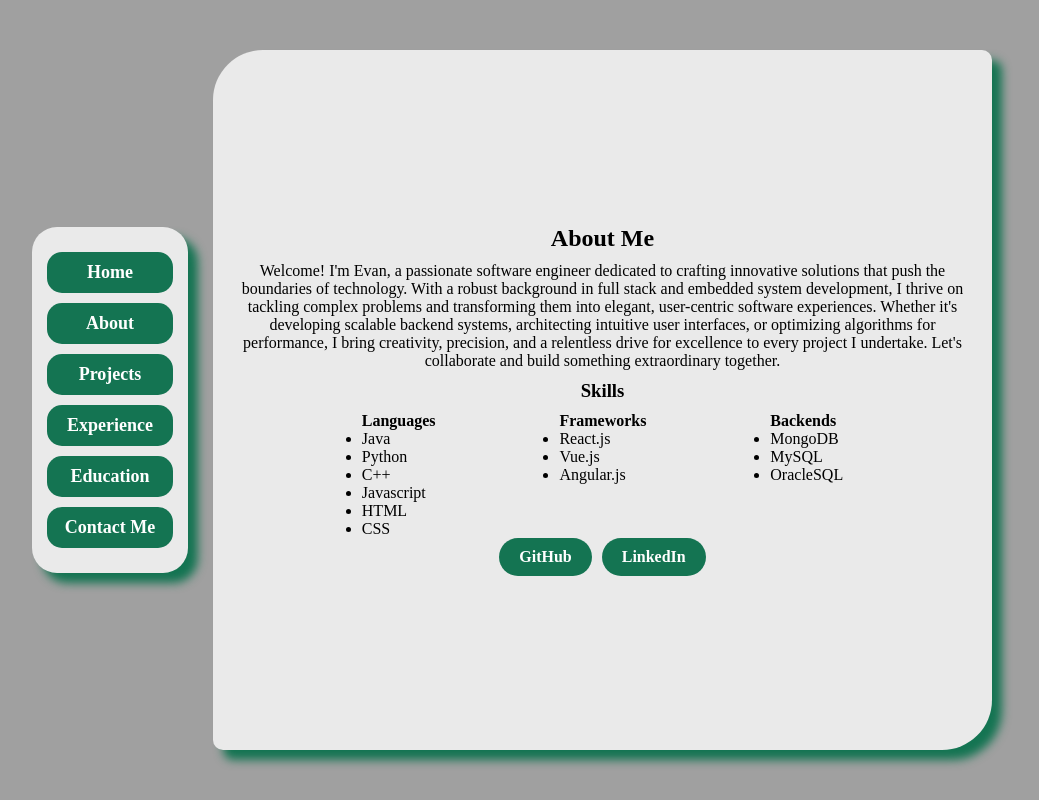
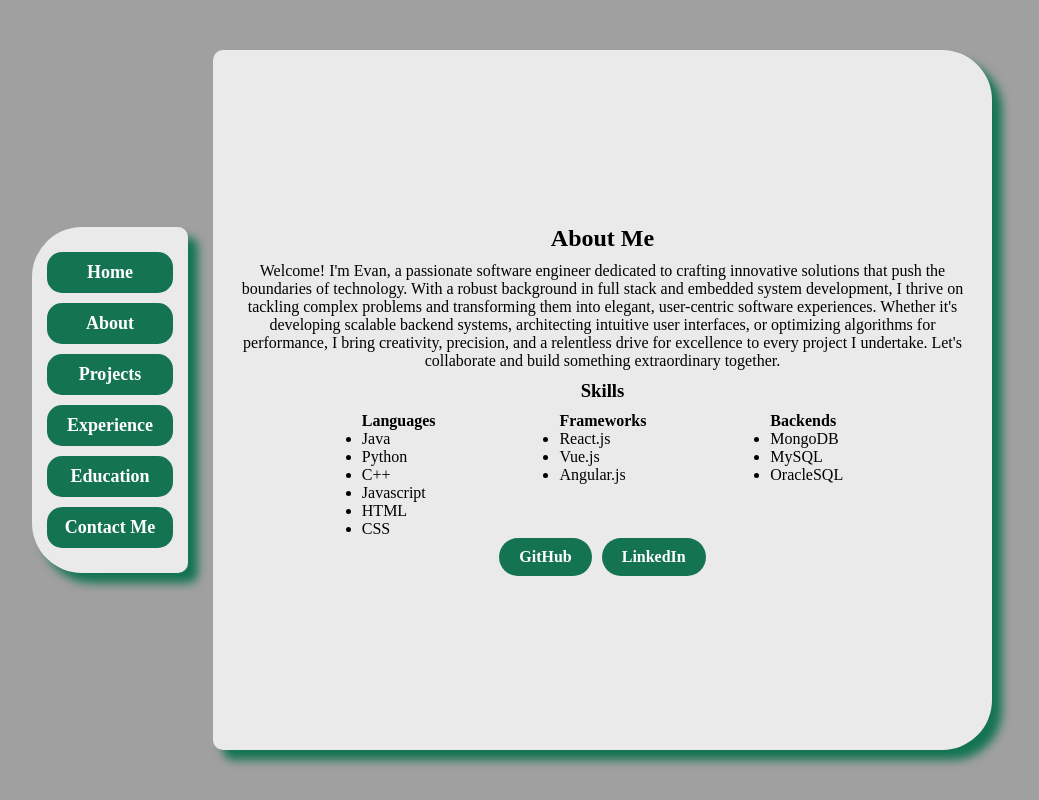
Before and after one commit to evan-jm/Portfolio, a React (Create React App) app in the folder frontend/: page /Portfolio/about in a window 1280 px wide. Shown: the whole page, without its empty margins (128-1167 px from the left). Built offline with nearby package versions, Linux system fonts and the light colour scheme.

Commit message:
Fixing styling

```diff
--- a/frontend/src/_variables.scss
+++ b/frontend/src/_variables.scss
@@ -1,7 +1,7 @@
 $background: #a0a0a0;
 
 $components: #eaeaea;
-$component-border-radius: 50px 10px 50px 10px;
+$component-border-radius: 10px 50px 50px 10px;
 $component-padding: 25px;
 $component-item-spacing: 10px;
 
--- a/frontend/src/components/Navbar/Navbar.scss
+++ b/frontend/src/components/Navbar/Navbar.scss
@@ -18,7 +18,7 @@ html {
   justify-content: center;
   align-items: center;
   background-color: $components;
-  border-radius: 25px;
+  border-radius: 50px 10px 10px 50px;
   padding: 25px;
   gap: 10px;
   box-shadow: $shadow;
```
